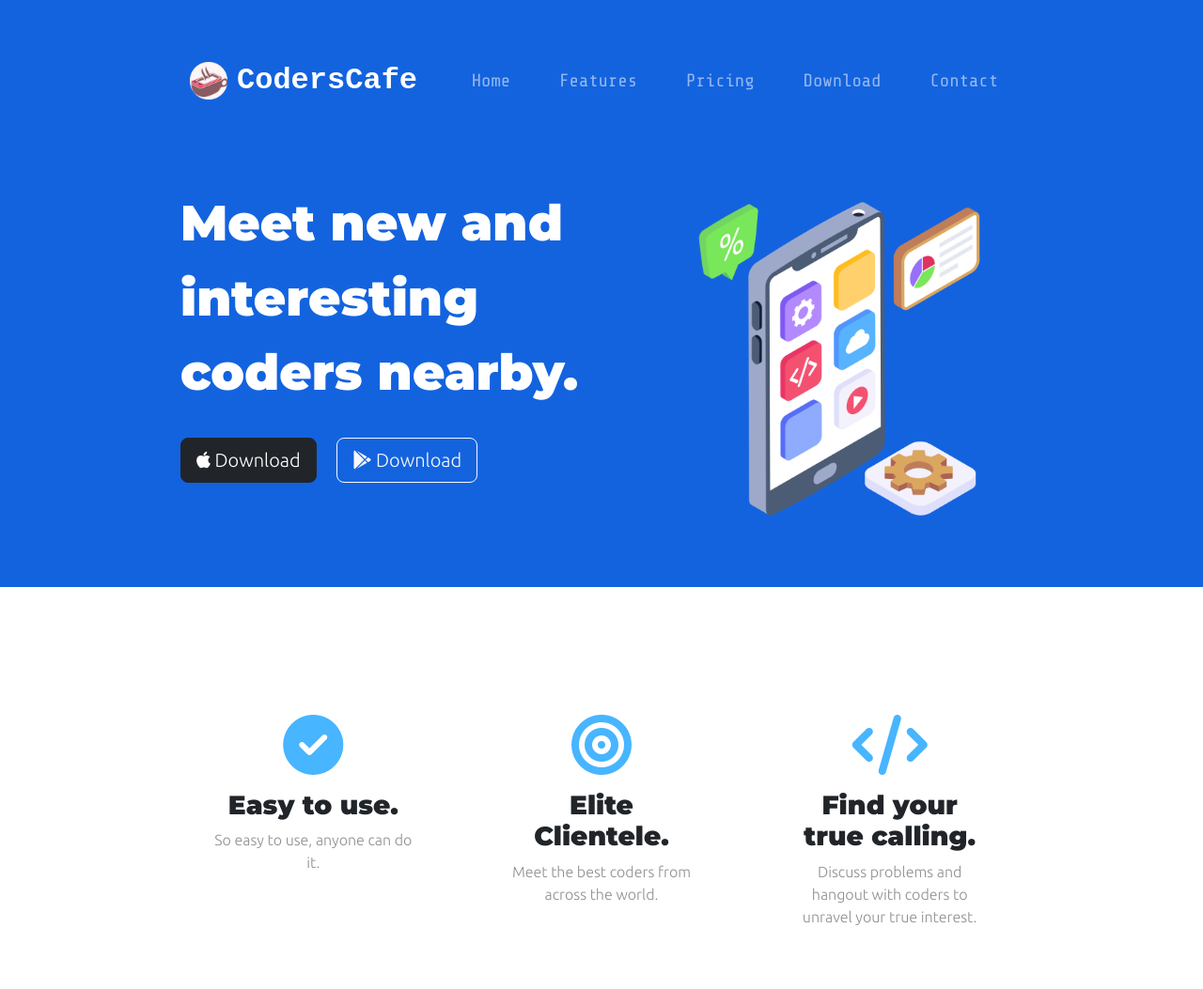
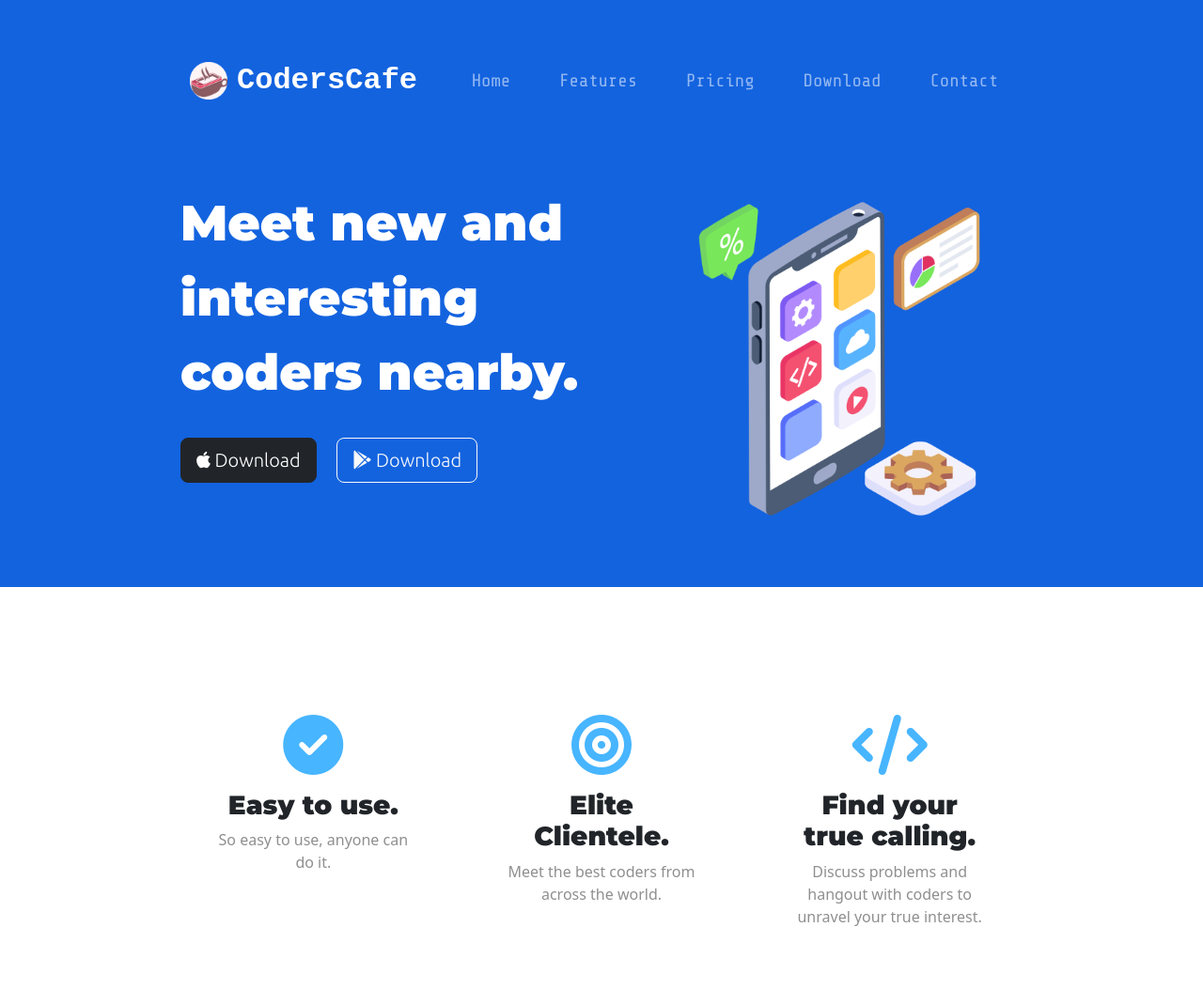
Before and after one commit to Tiyashaxx/CodersCafe, a plain HTML site: page index.html in a window 1280 px wide. Shown: the top 1053 px of the page at 94% size. Drawn offline with nearby package versions, Linux system fonts and the light colour scheme.

Commit message:
css changes

```diff
--- a/css/styles.css
+++ b/css/styles.css
@@ -8,7 +8,6 @@
 p
 {
   color: #8f8f8f;
-  font-family: 'Ubuntu', sans-serif;;
 }
 
 h1
```
